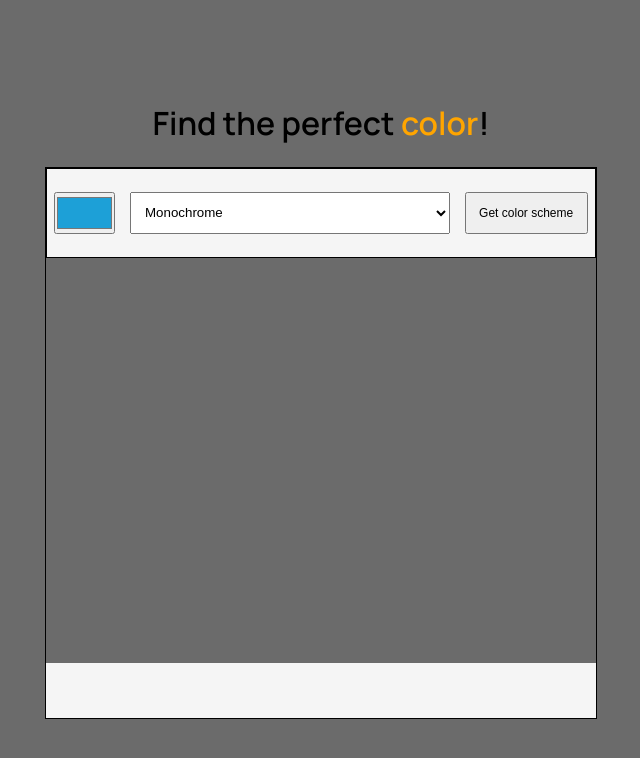
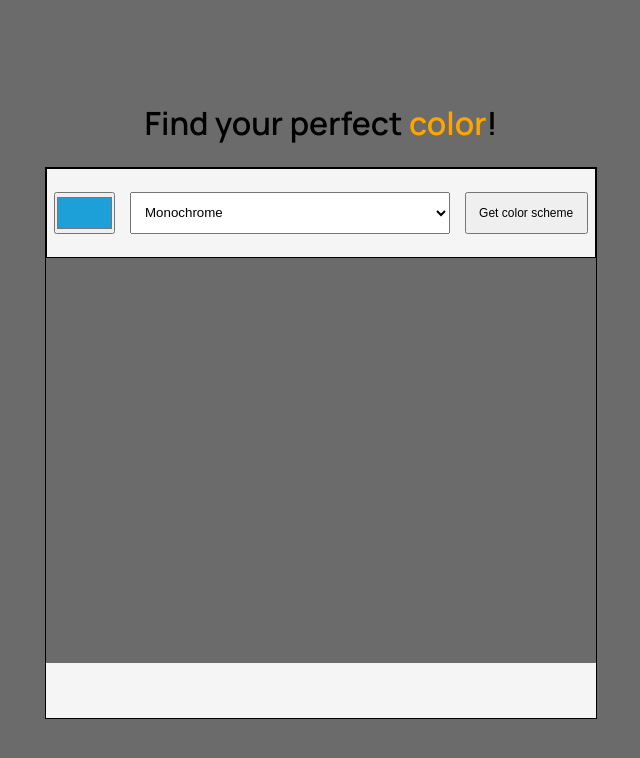
Before and after one commit to masterx1220/Color-Picker, a plain HTML site: page index.html in a window 1280 px wide. Shown: the whole page, without its empty margins (319-959 px from the left). Drawn offline with Linux system fonts and the light colour scheme.

Commit message:
Update index.html
changed wording in h1

```diff
--- a/index.html
+++ b/index.html
@@ -6,7 +6,7 @@
         <link href="https://fonts.googleapis.com/css2?family=Manrope:wght@400;600&display=swap" rel="stylesheet">
     </head>
     <body>
-        <h1>Find the perfect <span class="rainbow">color</span>!</h1>
+        <h1>Find your perfect <span class="rainbow">color</span>!</h1>
         <div id="container">
             <div id="colorInfo">
                 <input id="color" type="color" value="#1da0d7">
```
